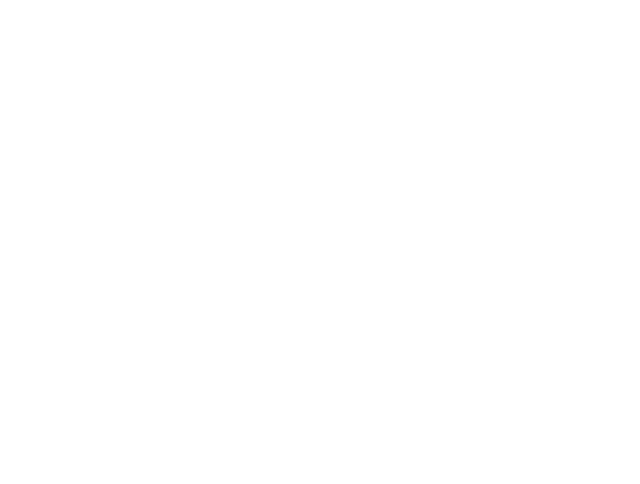
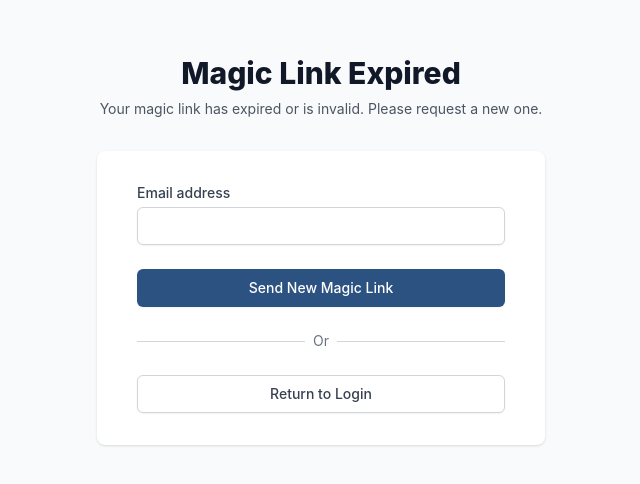
Before and after one commit to christopher0331/warrantyApp, a React (Vite) app: page /expired-link in a window 1280 px wide. Before the commit this address had no page. Shown: the part 162-646 px from the top of the page, without its empty margins (319-959 px from the left). Built offline with nearby package versions, Linux system fonts and the light colour scheme.

Commit message:
fix sign in issues

```diff
--- a/src/App.jsx
+++ b/src/App.jsx
@@ -5,6 +5,7 @@
 import CustomerDashboard from './pages/CustomerDashboard/index'
 import SetPassword from './pages/SetPassword'
 import MagicLinkHandler from './pages/MagicLinkHandler'
+import ExpiredLink from './pages/ExpiredLink'
 
 const PrivateRoute = ({ children, requireEmployee = false }) => {
   const { user } = useAuth()
@@ -38,6 +39,7 @@
           <Routes>
             <Route path="/login" element={<Login />} />
             <Route path="/set-password" element={<SetPassword />} />
+            <Route path="/expired-link" element={<ExpiredLink />} />
             {/* Add the magic link handler route */}
             <Route path="/auth/callback" element={<MagicLinkHandler />} />
             <Route
--- /dev/null
+++ b/src/pages/ExpiredLink.jsx
@@ -0,0 +1,152 @@
+import { useState } from 'react';
+import { useNavigate } from 'react-router-dom';
+import { supabase } from '../lib/supabase';
+
+export default function ExpiredLink() {
+  const [email, setEmail] = useState('');
+  const [loading, setLoading] = useState(false);
+  const [message, setMessage] = useState('');
+  const [error, setError] = useState('');
+  const navigate = useNavigate();
+
+  const handleResendLink = async (e) => {
+    e.preventDefault();
+
+    if (!email) {
+      setError('Please enter your email address');
+      return;
+    }
+
+    try {
+      setLoading(true);
+      setError('');
+      setMessage('');
+
+      console.log('Requesting new magic link for:', email);
+
+      // Check if this email exists in our customers table
+      const { data: customerData, error: customerError } = await supabase
+        .from('customers')
+        .select('*')
+        .eq('email', email)
+        .single();
+
+      if (customerError && customerError.code !== 'PGRST116') {
+        throw customerError;
+      }
+
+      if (!customerData) {
+        // Check customer_invites table as fallback
+        const { data: inviteData, error: inviteError } = await supabase
+          .from('customer_invites')
+          .select('*')
+          .eq('email', email)
+          .eq('status', 'pending')
+          .single();
+
+        if (inviteError && inviteError.code !== 'PGRST116') {
+          throw inviteError;
+        }
+
+        if (!inviteData) {
+          throw new Error('Your email is not in our system. Please contact GreenView Solutions to create an account.');
+        }
+      }
+
+      // Send magic link
+      const { error: magicLinkError } = await supabase.auth.resetPasswordForEmail(email, {
+        redirectTo: window.location.origin + '/auth/callback',
+      });
+
+      if (magicLinkError) {
+        throw magicLinkError;
+      }
+
+      setMessage('A new magic link has been sent to your email. Please check your inbox.');
+    } catch (error) {
+      console.error('Error requesting new magic link:', error);
+      setError(error.message);
+    } finally {
+      setLoading(false);
+    }
+  };
+
+  return (
+    <div className="min-h-screen bg-gray-50 flex flex-col justify-center py-12 sm:px-6 lg:px-8">
+      <div className="sm:mx-auto sm:w-full sm:max-w-md">
+        <h2 className="mt-6 text-center text-3xl font-extrabold text-gray-900">
+          Magic Link Expired
+        </h2>
+        <p className="mt-2 text-center text-sm text-gray-600">
+          Your magic link has expired or is invalid. Please request a new one.
+        </p>
+      </div>
+
+      <div className="mt-8 sm:mx-auto sm:w-full sm:max-w-md">
+        <div className="bg-white py-8 px-4 shadow sm:rounded-lg sm:px-10">
+          {message && (
+            <div className="mb-4 bg-green-50 border border-green-400 text-green-700 px-4 py-3 rounded">
+              {message}
+            </div>
+          )}
+
+          {error && (
+            <div className="mb-4 bg-red-50 border border-red-400 text-red-700 px-4 py-3 rounded">
+              {error}
+            </div>
+          )}
+
+          <form className="space-y-6" onSubmit={handleResendLink}>
+            <div>
+              <label htmlFor="email" className="block text-sm font-medium text-gray-700">
+                Email address
+              </label>
+              <div className="mt-1">
+                <input
+                  id="email"
+                  name="email"
+                  type="email"
+                  autoComplete="email"
+                  required
+                  value={email}
+                  onChange={(e) => setEmail(e.target.value)}
+                  className="appearance-none block w-full px-3 py-2 border border-gray-300 rounded-md shadow-sm placeholder-gray-400 focus:outline-none focus:ring-gvs-primary focus:border-gvs-primary sm:text-sm"
+                />
+              </div>
+            </div>
+
+            <div>
+              <button
+                type="submit"
+                disabled={loading}
+                className="w-full flex justify-center py-2 px-4 border border-transparent rounded-md shadow-sm text-sm font-medium text-white bg-gvs-primary hover:bg-gvs-primary-dark focus:outline-none focus:ring-2 focus:ring-offset-2 focus:ring-gvs-primary"
+              >
+                {loading ? 'Sending...' : 'Send New Magic Link'}
+              </button>
+            </div>
+          </form>
+
+          <div className="mt-6">
+            <div className="relative">
+              <div className="absolute inset-0 flex items-center">
+                <div className="w-full border-t border-gray-300" />
+              </div>
+              <div className="relative flex justify-center text-sm">
+                <span className="px-2 bg-white text-gray-500">Or</span>
+              </div>
+            </div>
+
+            <div className="mt-6">
+              <button
+                onClick={() => navigate('/login')}
+                className="w-full flex justify-center py-2 px-4 border border-gray-300 rounded-md shadow-sm text-sm font-medium text-gray-700 bg-white hover:bg-gray-50 focus:outline-none focus:ring-2 focus:ring-offset-2 focus:ring-gvs-primary"
+              >
+                Return to Login
+              </button>
+            </div>
+          </div>
+        </div>
+      </div>
+    </div>
+  );
+}
--- a/src/pages/MagicLinkHandler.jsx
+++ b/src/pages/MagicLinkHandler.jsx
@@ -13,16 +13,36 @@
       try {
         console.log('MagicLinkHandler activated, URL:', window.location.href);
 
+        // Check for error in URL hash
+        const hash = location.hash;
+        if (hash && hash.includes('error=')) {
+          console.error('Error found in URL hash:', hash);
+
+          // Parse the error details
+          const hashParams = new URLSearchParams(hash.substring(1));
+          const errorType = hashParams.get('error');
+          const errorCode = hashParams.get('error_code');
+          const errorDescription = hashParams.get('error_description');
+
+          // Handle specific error cases
+          if (errorCode === 'otp_expired') {
+            console.log('Magic link expired, redirecting to expired link page');
+            navigate('/expired-link');
+            return; // Exit early
+          } else {
+            throw new Error(errorDescription || 'Authentication failed');
+          }
+        }
+
         // Extract the token from the URL if present
         const params = new URLSearchParams(window.location.search);
         const accessToken = params.get('access_token');
         const refreshToken = params.get('refresh_token');
-        const hash = location.hash;
 
         // Log what we found for debugging
         if (accessToken) console.log('Found access_token in query params');
         if (refreshToken) console.log('Found refresh_token in query params');
-        if (hash) console.log('Found hash fragment:', hash);
+        if (hash && !hash.includes('error=')) console.log('Found hash fragment:', hash);
 
         // If we have tokens in the URL, set them in the session
         if (accessToken && refreshToken) {
```
Also changed, not shown: 1 other file (tests, documents, lock files or other folders).
